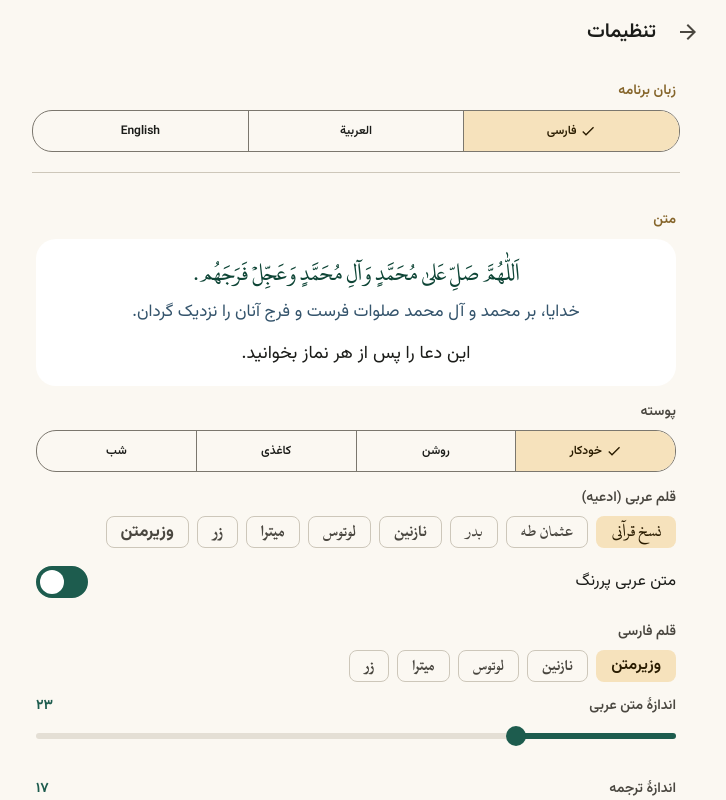
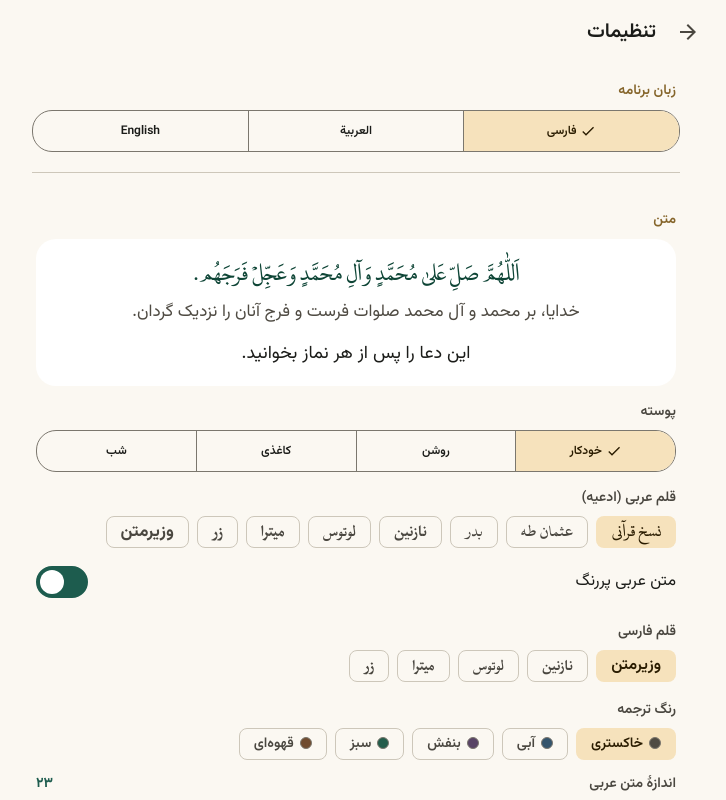
Before and after one commit to Taher31/Mesbah-al-Sadeghin, a Preact app in the folder web/: page / in a window 1280 px wide. Both pictures are taken after a click on the button 82 px from the left and 30 px from the top of the page. Shown: the top 800 px of the page, without its empty margins (284-1010 px from the left). Built offline with nearby package versions, Linux system fonts and the light colour scheme.

Commit message:
Allow readers to choose translation text colors

```diff
--- a/web/package.json
+++ b/web/package.json
@@ -1,7 +1,7 @@
 {
   "name": "mesbah-web",
   "private": true,
-  "version": "1.14.2",
+  "version": "1.15.0",
   "description": "مصباح الصادقین — نسخهٔ وب (PWA) قابل نصب و آفلاین",
   "type": "module",
   "scripts": {
--- a/web/src/app.tsx
+++ b/web/src/app.tsx
@@ -74,9 +74,10 @@ export function App() {
   useLayoutEffect(() => {
     const root = document.documentElement
     root.lang = settings.language
+    root.dataset.translationColor = settings.translationColor
     // English menus run left to right; the books' text keeps its own direction (dir="rtl"/"auto").
     root.dir = settings.language === 'en' ? 'ltr' : 'rtl'
-  }, [settings.language])
+  }, [settings.language, settings.translationColor])
   // Contents lists and search results (styles/app.css reads these).
   useLayoutEffect(() => {
     const style = document.documentElement.style
--- a/web/src/lib/i18n.ts
+++ b/web/src/lib/i18n.ts
@@ -46,6 +46,12 @@ const words = {
   'پیوند کپی شد': ['تم نسخ الرابط', 'Link copied'],
   'اشتراک‌گذاری': ['مشاركة', 'Share'],
   'زبان برنامه': ['لغة التطبيق', 'App language'],
+  'رنگ ترجمه': ['لون الترجمة', 'Translation color'],
+  'خاکستری': ['رمادي', 'Gray'],
+  'آبی': ['أزرق', 'Blue'],
+  'بنفش': ['بنفسجي', 'Purple'],
+  'سبز': ['أخضر', 'Green'],
+  'قهوه‌ای': ['بني', 'Brown'],
 
   // books
   'انیس الصادقین': ['أنيس الصادقين', 'Anis al-Sadeghin'],
--- a/web/src/lib/store.ts
+++ b/web/src/lib/store.ts
@@ -70,6 +70,7 @@ function persisted<T>(key: string, load: (raw: unknown) => T): Store<T> {
 
 export type ThemeMode = 'system' | 'light' | 'sepia' | 'dark'
 export type PersianFont = 'vazirmatn' | 'nazanin' | 'lotus' | 'mitra' | 'zar'
+export type TranslationColor = 'neutral' | 'blue' | 'purple' | 'green' | 'brown'
 export type ArabicFont = 'naskh' | 'uthman' | 'badr' | 'nazanin' | 'lotus' | 'mitra' | 'zar' | 'vazirmatn'
 
 /** Labels in the menus' language, so read them when rendering. */
@@ -78,6 +79,14 @@ export const themes = (): { id: ThemeMode; label: string }[] => [
   { id: 'light', label: t('روشن') },
   { id: 'sepia', label: t('کاغذی') },
   { id: 'dark', label: t('شب') },
+]
+
+export const translationColors = (): { id: TranslationColor; label: string }[] => [
+  { id: 'neutral', label: t('خاکستری') },
+  { id: 'blue', label: t('آبی') },
+  { id: 'purple', label: t('بنفش') },
+  { id: 'green', label: t('سبز') },
+  { id: 'brown', label: t('قهوه‌ای') },
 ]
 
 export const PERSIAN_FONTS: { id: PersianFont; label: string; family: string }[] = [
@@ -107,6 +116,7 @@ export interface Settings {
   persianFont: PersianFont
   arabicFont: ArabicFont
   arabicBold: boolean
+  translationColor: TranslationColor
   /** Persian text: the author's explanations, notes and the Safineh books. */
   textSize: number
   /** Anis's translation, sized on its own so it can be made small without shrinking the explanations. */
@@ -133,6 +143,7 @@ export const DEFAULT_SETTINGS: Settings = {
   persianFont: 'vazirmatn',
   arabicFont: 'naskh',
   arabicBold: true,
+  translationColor: 'neutral',
   textSize: 18,
   translationSize: 17,
   arabicSize: 23,
@@ -182,6 +193,7 @@ export function sanitizeSettings(raw: unknown): Settings {
     persianFont: oneOf(r.persianFont, PERSIAN_FONTS, d.persianFont),
     arabicFont: oneOf(mergedNaskh ? 'naskh' : r.arabicFont, ARABIC_FONTS, d.arabicFont),
     arabicBold: mergedNaskh || (typeof r.arabicBold === 'boolean' ? r.arabicBold : d.arabicBold),
+    translationColor: oneOf(r.translationColor, translationColors(), d.translationColor),
     textSize: clamp(r.textSize, RANGES.textSize, d.textSize),
     // Before it had its own size the translation followed the text size, a little smaller.
     translationSize: clamp(r.translationSize ?? (typeof r.textSize === 'number' ? Math.round(r.textSize - 1) : undefined), RANGES.translationSize, d.translationSize),
@@ -218,6 +230,7 @@ export function resetTextSettings() {
     persianFont: d.persianFont,
     arabicFont: d.arabicFont,
     arabicBold: d.arabicBold,
+    translationColor: d.translationColor,
     textSize: d.textSize,
     translationSize: d.translationSize,
     arabicSize: d.arabicSize,
--- a/web/src/styles/app.css
+++ b/web/src/styles/app.css
@@ -29,7 +29,12 @@
   --outline-variant: #cdc7ba;
 
   --r-arabic: #0e4536;
-  --r-translation: #34546c;
+  --translation-neutral: #4f4b43;
+  --translation-blue: #34546c;
+  --translation-purple: #594466;
+  --translation-green: #245d4b;
+  --translation-brown: #704b2f;
+  --r-translation: var(--translation-neutral);
   --r-heading: #85652b;
   --r-note-bg: #f3ebdc;
   --r-on-note: #3b3427;
@@ -60,7 +65,11 @@
   --outline-variant: #d3c4a6;
 
   --r-arabic: #2d3f1c;
-  --r-translation: #594466;
+  --translation-neutral: #5a4c38;
+  --translation-blue: #34546c;
+  --translation-purple: #594466;
+  --translation-green: #245d4b;
+  --translation-brown: #704b2f;
   --r-heading: #7a5a24;
   --r-note-bg: #e8dabd;
   --r-on-note: #3a2f21;
@@ -92,17 +101,26 @@
   --outline-variant: #33443f;
 
   --r-arabic: #ebd3a8;
-  --r-translation: #c0dcf0;
+  --translation-neutral: #b6c4be;
+  --translation-blue: #c0dcf0;
+  --translation-purple: #e3c9ec;
+  --translation-green: #b8e0c9;
+  --translation-brown: #f0d0ad;
   --r-heading: #d9b77e;
   --r-note-bg: #102c27;
   --r-on-note: #cfd8d3;
   --r-footnote: #8e9c96;
-  --r-highlight: #725a22;
+  --r-highlight: #624b1b;
   --r-focus: rgba(217, 183, 126, 0.13);
 
   --shadow: 0 1px 3px rgba(0, 0, 0, 0.5);
   color-scheme: dark;
 }
+
+:root[data-translation-color='blue'] { --r-translation: var(--translation-blue); }
+:root[data-translation-color='purple'] { --r-translation: var(--translation-purple); }
+:root[data-translation-color='green'] { --r-translation: var(--translation-green); }
+:root[data-translation-color='brown'] { --r-translation: var(--translation-brown); }
 
 /* ------------------------------------------------------------------ base */
 
@@ -2288,3 +2306,13 @@ html.reading::-webkit-scrollbar {
 .text-settings .chip-row {
   flex-wrap: wrap;
 }
+
+.translation-swatch {
+  display: inline-block;
+  width: 12px;
+  height: 12px;
+  border-radius: 50%;
+  margin-inline-end: 6px;
+  border: 1px solid var(--outline);
+  vertical-align: middle;
+}
--- a/web/src/ui/TextSettings.tsx
+++ b/web/src/ui/TextSettings.tsx
@@ -1,4 +1,4 @@
-import { ARABIC_FONTS, PERSIAN_FONTS, RANGES, resetTextSettings, themes, setSetting, settingsStore, useStore, type Settings } from '../lib/store'
+import { ARABIC_FONTS, PERSIAN_FONTS, RANGES, resetTextSettings, themes, translationColors, setSetting, settingsStore, useStore, type Settings } from '../lib/store'
 import { toast } from '../lib/util'
 import { Chip, Segmented, SwitchRow } from './common'
 import { Icon } from './icons'
@@ -38,6 +38,16 @@ export function TextSettingsPanel({ translationSwitch = false }: { translationSw
         {PERSIAN_FONTS.map((f) => (
           <Chip selected={s.persianFont === f.id} onClick={() => setSetting('persianFont', f.id)} style={`font-family:${f.family};font-size:16px`}>
             {f.label}
+          </Chip>
+        ))}
+      </div>
+
+      <p class="field-label">{t('رنگ ترجمه')}</p>
+      <div class="chip-row translation-colors" role="group" aria-label={t('رنگ ترجمه')}>
+        {translationColors().map((color) => (
+          <Chip selected={s.translationColor === color.id} onClick={() => setSetting('translationColor', color.id)}>
+            <span class="translation-swatch" aria-hidden="true" style={`background:var(--translation-${color.id})`} />
+            {color.label}
           </Chip>
         ))}
       </div>
```
Also changed, not shown: web/scripts/test-user-migration.mjs (+20 -1 lines), 1 other file (tests, documents, lock files or other folders).
